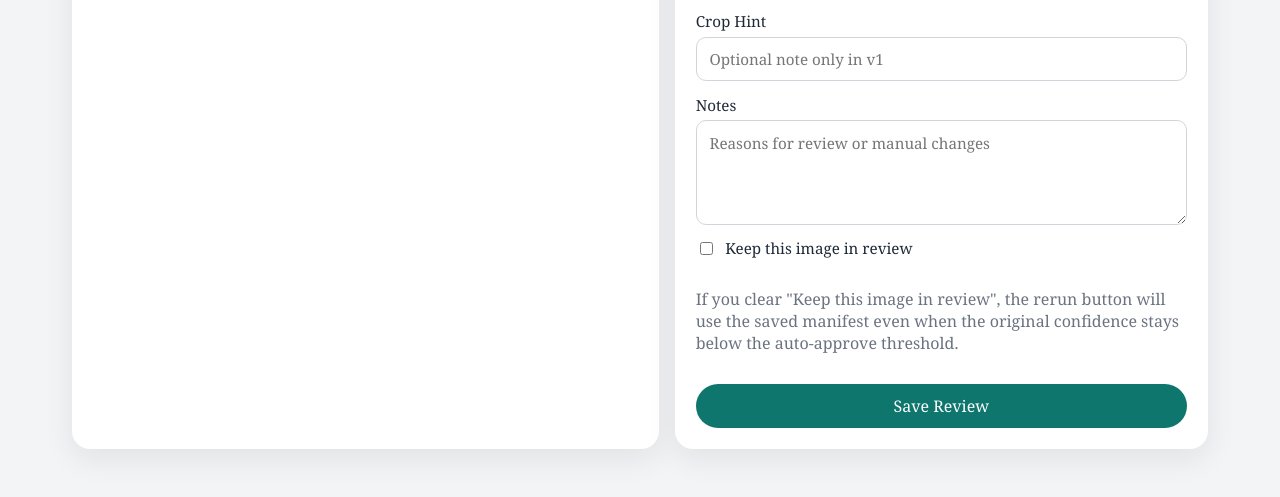
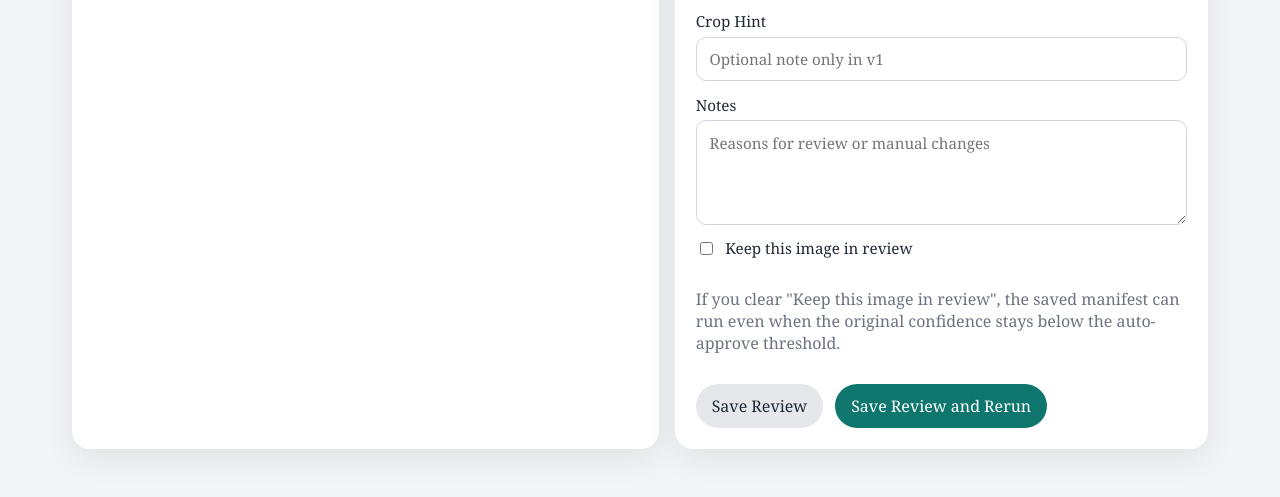
Before and after one commit to rphilip90/km-survdigitizer-oracle, a FastAPI app: template app/templates/image.html in a window 1280 px wide. Shown: the part 713-1210 px from the top of the page. Run offline with FastAPI, Linux system fonts and the light colour scheme; the template is opened without the code that fills it, so the values that code supplies are empty; some libraries are stand-ins or nearby versions.

Commit message:
Make review rerun workflow explicit

```diff
--- a/app/main.py
+++ b/app/main.py
@@ -175,6 +175,7 @@ async def save_review(
     notes: str = Form(default=""),
     llm_confidence: float = Form(default=1.0),
     review_required: str | None = Form(default=None),
+    rerun_after_save: str | None = Form(default=None),
 ):
     image = get_image(settings, image_id)
     if not image:
@@ -205,8 +206,15 @@ async def save_review(
         llm_confidence=manifest.llm_confidence,
         review_required=1 if manifest.review_required else 0,
         status="needs_review",
-        error_message=None,
+        error_message=(
+            "Clear 'Keep this image in review' and save before rerun."
+            if manifest.review_required
+            else None
+        ),
     )
+
+    if rerun_after_save == "true" and not manifest.review_required:
+        executor.submit(process_single_image, image_id, False)
 
     return RedirectResponse(url=f"/images/{image_id}", status_code=303)
 
@@ -216,6 +224,17 @@ def rerun_image(image_id: str):
     image = get_image(settings, image_id)
     if not image:
         raise HTTPException(status_code=404, detail="Image not found")
+
+    manifest = image.get("manifest")
+    if manifest and manifest.get("review_required"):
+        update_image(
+            settings,
+            image_id,
+            status="needs_review",
+            error_message="Clear 'Keep this image in review' and save before rerun.",
+        )
+        return RedirectResponse(url=f"/images/{image_id}", status_code=303)
+
     executor.submit(process_single_image, image_id, False)
     return RedirectResponse(url=f"/images/{image_id}", status_code=303)
 
--- a/app/static/style.css
+++ b/app/static/style.css
@@ -115,6 +115,11 @@ textarea {
     border-radius: 999px;
     text-decoration: none;
     cursor: pointer;
+}
+
+.btn:disabled {
+    cursor: not-allowed;
+    opacity: 0.6;
 }
 
 .btn-primary {
@@ -318,6 +323,12 @@ td {
     gap: 0.6rem;
 }
 
+.form-actions {
+    display: flex;
+    flex-wrap: wrap;
+    gap: 0.75rem;
+}
+
 @media (max-width: 900px) {
     .page-shell {
         padding: 1rem;
--- a/app/templates/image.html
+++ b/app/templates/image.html
@@ -9,8 +9,15 @@
         </div>
         <div class="actions">
             <span class="status {{ image.status }}">{{ image.status }}</span>
+            {% set action_manifest = image.manifest or {} %}
             <form action="/images/{{ image.id }}/rerun" method="post">
-                <button type="submit" class="btn btn-primary">Rerun Image</button>
+                <button type="submit" class="btn btn-primary" {% if action_manifest and action_manifest.review_required %}disabled{% endif %}>
+                    {% if action_manifest and action_manifest.review_required %}
+                    Save Review First
+                    {% else %}
+                    Rerun Image
+                    {% endif %}
+                </button>
             </form>
         </div>
     </div>
@@ -113,8 +120,11 @@
                 <input type="checkbox" name="review_required" {% if review_flag %}checked{% endif %}>
                 <span>Keep this image in review</span>
             </label>
-            <p class="panel-hint">If you clear "Keep this image in review", the rerun button will use the saved manifest even when the original confidence stays below the auto-approve threshold.</p>
-            <button type="submit" class="btn btn-primary">Save Review</button>
+            <p class="panel-hint">If you clear "Keep this image in review", the saved manifest can run even when the original confidence stays below the auto-approve threshold.</p>
+            <div class="form-actions">
+                <button type="submit" class="btn btn-secondary">Save Review</button>
+                <button type="submit" name="rerun_after_save" value="true" class="btn btn-primary">Save Review and Rerun</button>
+            </div>
         </form>
     </div>
 </section>
```
